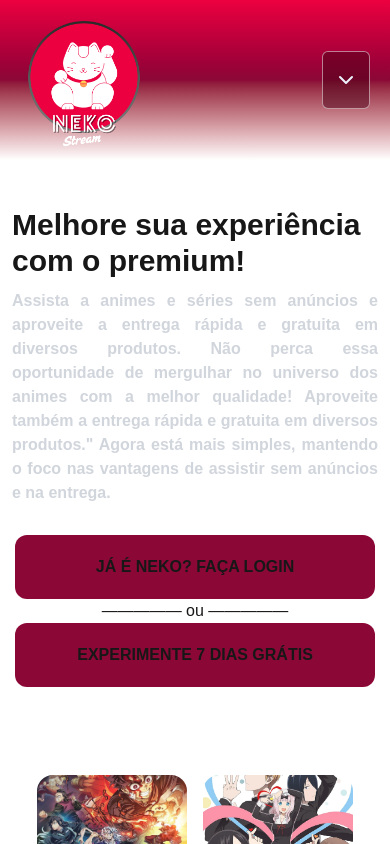
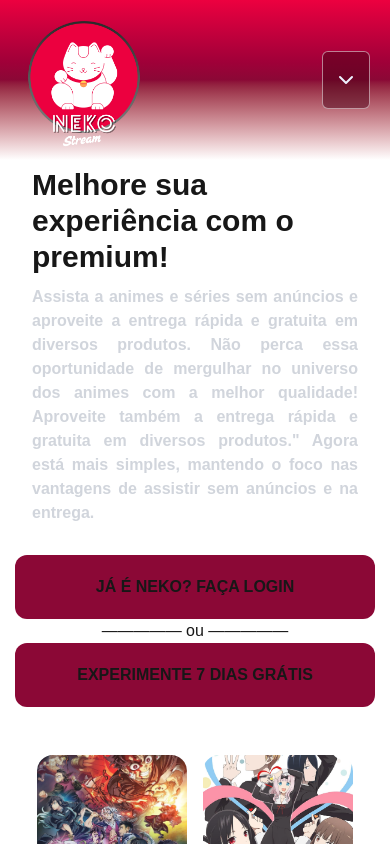
Before and after one commit to ramonespier/neko_stream, a Next.js app in the folder app/: page /planos in a window 390 px wide. Shown: the top 844 px of the page. Built offline with nearby package versions, Linux system fonts and the light colour scheme.

Commit message:
style: ajuste de texto

```diff
--- a/app/src/app/components/Promocao/Promocao.jsx
+++ b/app/src/app/components/Promocao/Promocao.jsx
@@ -14,16 +14,16 @@ export default function Promocao() {
                             grid-rows-1 grid-cols-1
                             lg:grid-cols-2
                             md:grid-cols-1
-                            m-5">
+                            ">
 
                 <div className="flex flex-col items-center
                                 row-start-1 col-start-1
                                 lg:row-start-1 lg:col-start-1
                                 md:row-start-1 md:col-start-1
-                                gap-2.5 m-5">
+                                gap-2.5">
 
-                    <h1 className="px-3 text- font-extrabold text-3xl w-svw md:w-md">Melhore sua experiência com o premium!</h1>
-                    <p className="px-3 break-words text-justify font-bold text-gray-300 w-svw md:w-md">Assista a animes e séries sem anúncios e aproveite a entrega rápida e gratuita em diversos produtos. Não perca essa oportunidade de mergulhar no universo dos animes com a melhor qualidade! Aproveite também a entrega rápida e gratuita em diversos produtos."
+                    <h1 className="px-8 md:px-3 text- font-extrabold text-3xl w-svw md:w-md">Melhore sua experiência com o premium!</h1>
+                    <p className="px-8 md:px-3 break-words text-justify font-bold text-gray-300 w-svw md:w-md">Assista a animes e séries sem anúncios e aproveite a entrega rápida e gratuita em diversos produtos. Não perca essa oportunidade de mergulhar no universo dos animes com a melhor qualidade! Aproveite também a entrega rápida e gratuita em diversos produtos."
 
                         Agora está mais simples, mantendo o foco nas vantagens de assistir sem anúncios e na entrega.</p>
 
```
